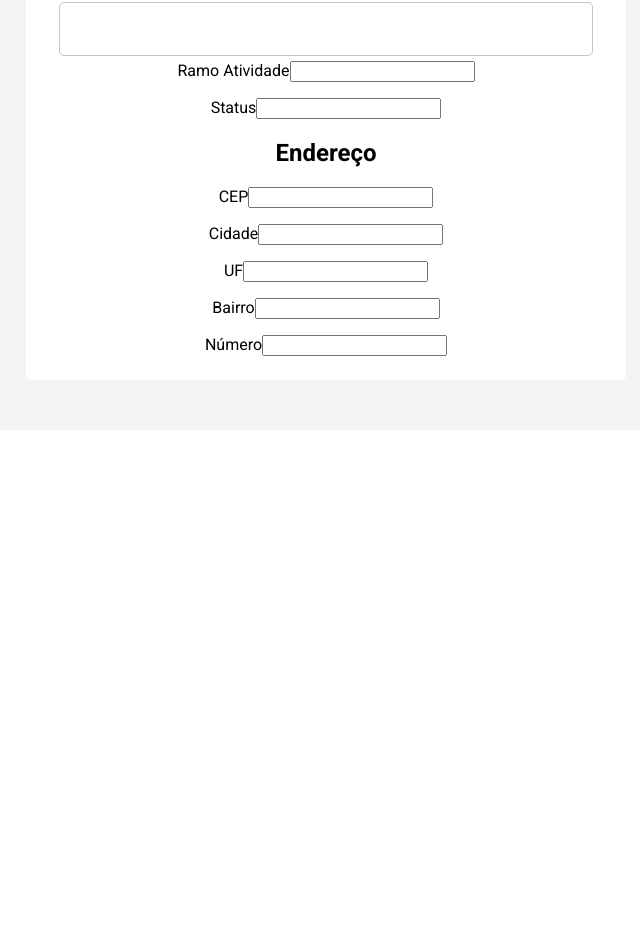
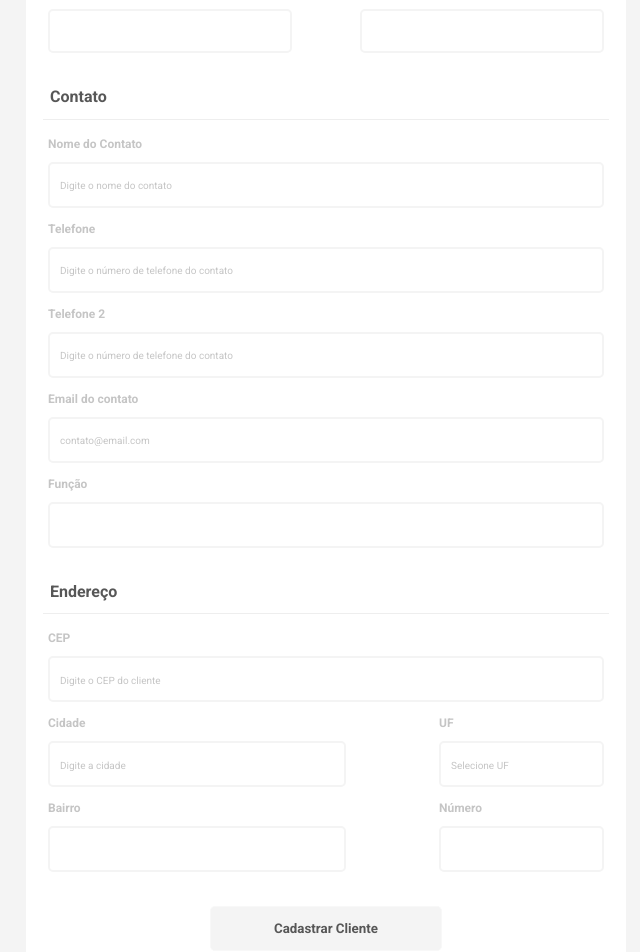
Before and after one commit to lismarreiros/crm-nextcompany, a React (Create React App) app: page / in a window 1280 px wide. Shown: the part 370-1322 px from the top of the page, without its empty margins (314-954 px from the left). Before the commit the page ends 800 px from the top, so only its background shows below. Built offline with nearby package versions, Linux system fonts and the light colour scheme.

Commit message:
Continuação da estilização do formulário de Cliente, acrescentando parte de contato.

```diff
--- a/package.json
+++ b/package.json
@@ -53,6 +53,7 @@
     "eslint": "^8.57.0",
     "eslint-config-prettier": "^9.1.0",
     "eslint-plugin-prettier": "^5.1.3",
-    "prettier": "^3.2.5"
+    "prettier": "^3.2.5",
+    "@babel/plugin-proposal-private-property-in-object":"7.21.11"
   }
 }
--- a/src/App.css
+++ b/src/App.css
@@ -1,3 +1,4 @@
+
 .App {
   text-align: center;
   font-family: 'Roboto', sans-serif;
--- a/src/components/forms/clientForm/ClientForm.tsx
+++ b/src/components/forms/clientForm/ClientForm.tsx
@@ -2,9 +2,10 @@ import React from 'react';
 import { useForm } from 'react-hook-form';
 import { z } from 'zod';
 import { zodResolver } from '@hookform/resolvers/zod';
-import { DivForm, DivInputs, Modal, DivTitle, InputG, Label, Title, ButtonX } from './styles';
+import { DivForm, DivInputs, Modal, DivTitle, InputG, Label, Title, ButtonX, InputP, InputPP, ButtonClient, DivSelect } from './styles';
 import { HiOutlineUserGroup } from 'react-icons/hi';
 import { HiOutlineXCircle } from 'react-icons/hi';
+// import { HiChevronDown } from 'react-icons/hi';
 
 const schema = z.object({
   cpfcnpj: z.string().min(1),
@@ -38,70 +39,120 @@ export default function ClientForm()  {
 
   const onSubmit = (data: any) => console.log(data);
   return (
-
     <Modal>
+      {/* Título do formulário e ícones */}
       <DivTitle>
-        <div style={{ display: 'flex', flexDirection: 'row', justifyContent: 'center', alignItems: 'center'}}>
-          <HiOutlineUserGroup size={25} style={{
+        <div style={{ display: 'flex', flexDirection: 'row', justifyContent: 'center', alignItems: 'center', paddingLeft: 15}}>
+          <HiOutlineUserGroup size={27} style={{
             color: '#575757',
           }}/>
-          <Title>Cliente</Title>
+          <Title>Novo Cliente</Title>
         </div>
         <ButtonX>
-          <HiOutlineXCircle size={25} style={{
+          <HiOutlineXCircle size={30} style={{
             color: '#575757',
           }}/>
         </ButtonX>
       </DivTitle>
 
+      {/* Começo do Formulário */}
+      {/* Dados do Cliente */}
       <DivForm>
         <form onSubmit={handleSubmit(onSubmit)}>
           <DivInputs>
             <Label>CPF/CNPJ</Label>
-            <InputG placeholder='Digite o CPF/CNPJ'{...register('cpfcnpj')} />
+            <InputG placeholder='Digite o CPF/CNPJ' {...register('cpfcnpj')} />
           </DivInputs>
 
           <DivInputs>
             <Label>Nome/Fantasia</Label>
-            <InputG {...register('nomefantasia')}/>
+            <InputG placeholder='Digite Nome/Fantasia' {...register('nomefantasia')}/>
           </DivInputs>
 
           <DivInputs>
             <Label>Razão Social</Label>
-            <InputG {...register('razao')} />
+            <InputG placeholder='Digite a razão social' {...register('razao')} />
           </DivInputs>
 
-          <label>Ramo Atividade</label>
-          <input {...register('ramo')} />
-          <p>{errors.ramo?.message}</p>
+          <div style={{ display: 'flex', flexDirection: 'row', justifyContent: 'space-between'}}>
+            <DivInputs>
+              <Label>Ramo Atividade</Label>
+              <DivSelect>
+                {/* <input type="radio" name="option" />
+                {/* <HiChevronDown /> */}
+              </DivSelect>
+            </DivInputs>
 
-          <label>Status</label>
-          <input {...register('razao')} />
-          <p>{errors.status?.message}</p>
+            <DivInputs>
+              <Label>Status</Label>
+              <DivSelect>
 
-          <div>
-            <h2>Endereço</h2>
-            <label>CEP</label>
-            <input {...register('cep')}/>
-            <p>{errors.cep?.message}</p>
-
-            <label>Cidade</label>
-            <input {...register('cidade')} />
-            <p>{errors.cidade?.message}</p>
-
-            <label>UF</label>
-            <input {...register('uf')} />
-            <p>{errors.uf?.message}</p>
-
-            <label>Bairro</label>
-            <input {...register('bairro')} />
-            <p>{errors.bairro?.message}</p>
-
-            <label>Número</label>
-            <input {...register('numero')} />
-
+              </DivSelect>
+            </DivInputs>
           </div>
 
+          {/* Informações de Contato */}
+          <div>
+            <DivTitle><Title>Contato</Title></DivTitle>
+            <DivInputs>
+              <Label>Nome do Contato</Label>
+              <InputG placeholder='Digite o nome do contato' />
+            </DivInputs>
+
+            <DivInputs>
+              <Label>Telefone</Label>
+              <InputG placeholder='Digite o número de telefone do contato' />
+            </DivInputs>
+
+            <DivInputs>
+              <Label>Telefone 2</Label>
+              <InputG placeholder='Digite o número de telefone do contato' />
+            </DivInputs>
+
+            <DivInputs>
+              <Label>Email do contato</Label>
+              <InputG placeholder='contato@email.com' />
+            </DivInputs>
+
+            <DivInputs>
+              <Label>Função</Label>
+              <InputG placeholder='' />
+            </DivInputs>
+          </div>
+
+          {/* Informações do Endereço do Cliente */}
+          <div>
+            <DivTitle><Title>Endereço</Title></DivTitle>
+            <DivInputs>
+              <Label>CEP</Label>
+              <InputG placeholder='Digite o CEP do cliente' {...register('cep')}/>
+            </DivInputs>
+
+            <div style={{ display: 'flex', flexDirection: 'row', justifyContent: 'space-between'}}>
+              <DivInputs>
+                <Label>Cidade</Label>
+                <InputP placeholder='Digite a cidade' {...register('cidade')} />
+              </DivInputs>
+
+              <DivInputs>
+                <Label>UF</Label>
+                <InputPP placeholder='Selecione UF' {...register('uf')} />
+              </DivInputs>
+            </div>
+
+            <div style={{ display: 'flex', flexDirection: 'row', justifyContent: 'space-between'}}>
+              <DivInputs>
+                <Label>Bairro</Label>
+                <InputP  {...register('bairro')} />
+              </DivInputs>
+
+              <DivInputs>
+                <Label>Número</Label>
+                <InputPP {...register('numero')} />
+              </DivInputs>
+            </div>
+          </div>
+          <ButtonClient type='submit'>Cadastrar Cliente</ButtonClient>
         </form>
       </DivForm>
     </Modal>
--- a/src/components/forms/clientForm/styles.js
+++ b/src/components/forms/clientForm/styles.js
@@ -2,11 +2,13 @@ import styled from 'styled-components';
 
 export const Modal = styled.div`
   width: 600px;
-  height: 700px;
+  height: 100%;
   background-color: #ffffff;
   display: flex;
   flex-direction: column;
   border-radius: 5px;
+  padding-bottom: 5px;
+  margin: 15px 0;
 `;
 
 export const DivTitle = styled.div`
@@ -14,36 +16,20 @@ export const DivTitle = styled.div`
   flex-direction: row;
   justify-content: space-between;
   align-items: center;
-  padding: 16px;
+  padding: 2px 0;
   border-bottom-style: solid;
   border-bottom-color: #EEEEEE;
   border-width: thin;
-  margin: 10px 0;
+  margin: 12px 0;
 `;
 
 export const DivForm = styled.div`
   background-color: #ffffff;
   display: flex;
-  flex-direction: column;
+  flex-wrap: wrap;
   align-items: center;
   justify-content: center;
-`;
-
-export const InputG = styled.input`
-  width: 520px;
-  Height: 50px;
-  border: 1.5px solid #C5C5C5;
-  border-radius: 5px;
-  outline: 0;
-  padding-left: 10px;
-`;
-
-export const Label = styled.label`
-  font-size: 16px;
-  color: #C5C5C5;
-  text-align: left;
-  font-family: 'Roboto', SemiBold;
-  padding-bottom: 13px;
+  margin: 10px 0;
 `;
 
 export const DivInputs = styled.div`
@@ -52,12 +38,70 @@ export const DivInputs = styled.div`
   padding: 5px;
 `;
 
+export const DivSelect = styled.div`
+  width: 230px;
+  height: 40px;
+  border: 2px solid #f4f4f4;
+  border-radius: 5px;
+  font-size: 12px;
+  padding-left: 10px;
+  margin: 4px 0;
+`;
+
+export const InputG = styled.input`
+  width: 540px;
+  height: 40px;
+  border: 2px solid #f4f4f4;
+  border-radius: 5px;
+  outline: 0;
+  padding-left: 10px;
+  margin: 4px 0;
+
+  &:hover {
+    background-color: #eeeeee75;
+  }
+
+  &:focus-visible {
+    outline: 1px solid #F4F4F4
+  }
+
+  @media(max-width: 768px) {
+    width: 420px;
+  }
+
+  &::placeholder {
+    color: #C5C5C5;
+    font-family: 'Roboto';
+    font-size: 10px;
+  }
+`;
+
+export const InputP = styled(InputG)`
+  width: 282px;
+`;
+
+export const InputPP = styled(InputG)`
+  width: 149px;
+`;
+
+export const InputSelect = styled(InputG)`
+  width: 283px;
+`;
+export const Label = styled.label`
+  font-size: 12px;
+  color: #C5C5C5;
+  text-align: left;
+  font-family: 'Roboto';
+  font-weight: 600;
+  padding-bottom: 7px;
+`;
+
 export const Title = styled.h1`
   color: #575757;
   font-family: 'Roboto', SemiBold;
   font-size: 16px;
   justify-self: left;
-  margin-left: 25px;
+  margin-left: 7px;
 `;
 
 export const ButtonX = styled.button`
@@ -65,3 +109,17 @@ export const ButtonX = styled.button`
   border: none;
   background-color: #ffffff;
 `;
+
+export const ButtonClient = styled.button`
+  width: 232px;
+  height: 45px;
+  margin: 25px;
+  border: 1px solid #F8F8F8;
+  border-radius: 5px;
+  font-family: 'Roboto';
+  font-weight: 600;
+  color: #575757;
+  background-color: #f4f4f4;
+  transition: background-color 0.5s ease, color 0.5s ease, transform 0.5s ease;
+
+  `;
--- a/src/index.css
+++ b/src/index.css
@@ -5,4 +5,5 @@ body {
     sans-serif;
   -webkit-font-smoothing: antialiased;
   -moz-osx-font-smoothing: grayscale;
+  background-color: '#F4F4F4';
 }
```
